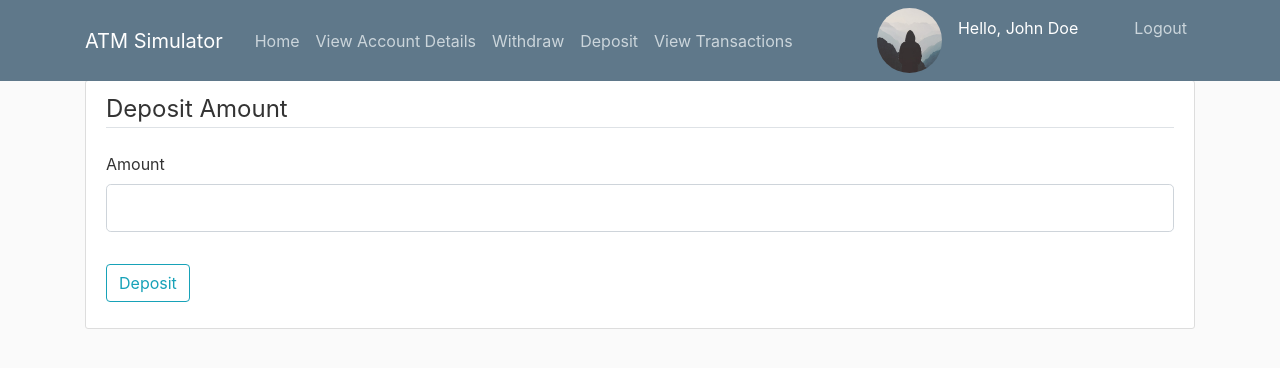
After one commit to TanmayUdupa/atm-simulator, a Flask app: page /deposit in a window 1280 px wide. The commit adds this page. Shown: the top 368 px of the page. Run offline with Flask 3, Linux system fonts and the light colour scheme; a user stored in the database is signed in.

Commit message:
Add deposit page

```diff
--- a/atm/forms.py
+++ b/atm/forms.py
@@ -14,6 +14,7 @@ class WithdrawForm(FlaskForm):
     def validate_amount(self, amount):
         if amount.data > current_user.account_balance:
             raise ValidationError('Amount is greater than your account balance')
-        decimal_places = len(str(amount).split(".")[1]) if "." in str(amount) else 0
-        if decimal_places > 2:
-            raise ValidationError("Amount cannot have more than 2 decimal places")
+
+class DepositForm(FlaskForm):
+    amount = DecimalField('Amount', validators=[DataRequired()])
+    submit = SubmitField('Deposit')
--- a/atm/routes.py
+++ b/atm/routes.py
@@ -1,6 +1,6 @@
 from flask import render_template, url_for, flash, redirect, request
 from atm import app, bcrypt, db
-from atm.forms import LoginForm, WithdrawForm
+from atm.forms import LoginForm, WithdrawForm, DepositForm
 from atm.models import User, Transaction
 from flask_login import login_user, current_user, logout_user, login_required
 
@@ -71,6 +71,23 @@ def withdraw():
     return render_template('withdraw.html', title='Withdraw Amount',
                            form=form, legend='Withdraw Amount')
 
+@app.route("/deposit", methods = ["GET", "POST"])
+@login_required
+def deposit():
+    form = DepositForm()
+    if form.validate_on_submit():
+        prev_balance = current_user.account_balance
+        curr_balance = current_user.account_balance + form.amount.data
+        current_user.account_balance = curr_balance
+        transaction = Transaction(type_trans = 'Deposit', prev_balance = prev_balance, curr_balance = curr_balance,
+                                  amount = form.amount.data, user = current_user)
+        db.session.add(transaction)
+        db.session.commit()
+        flash('Deposit successful!', 'success')
+        return redirect(url_for('home'))
+    return render_template('deposit.html', title='Deposit Amount',
+                           form=form, legend='Deposit Amount')
+
 @app.route("/logout")
 def logout():
     logout_user()
--- /dev/null
+++ b/atm/templates/deposit.html
@@ -0,0 +1,27 @@
+{% extends "layout.html" %}
+{% block content %}
+<div class="content-section">
+    <form method="POST" action="">
+        {{ form.hidden_tag() }}
+        <fieldset class="form-group">
+            <legend class="border-bottom mb-4">{{ legend }}</legend>
+            <div class="form-group">
+                {{ form.amount.label(class="form-control-label") }}
+                {% if form.amount.errors %}
+                    {{ form.amount(class="form-control form-control-lg is-invalid") }}
+                    <div class="invalid-feedback">
+                        {% for error in form.amount.errors %}
+                            <span>{{ error }}</span>
+                        {% endfor %}
+                    </div>
+                {% else %}
+                    {{ form.amount(class="form-control form-control-lg") }}
+                {% endif %}
+            </div>
+        </fieldset>
+        <div class="form-group">
+            {{ form.submit(class="btn btn-outline-info") }}
+        </div>
+    </form>
+</div>
+{% endblock content %}
--- a/atm/templates/layout.html
+++ b/atm/templates/layout.html
@@ -29,6 +29,7 @@
                         {% if current_user.is_authenticated %}
                             <a class="nav-item nav-link" href="{{ url_for('account') }}">View Account Details</a>
                             <a class="nav-item nav-link" href="{{ url_for('withdraw') }}">Withdraw</a>
+                            <a class="nav-item nav-link" href="{{ url_for('deposit') }}">Deposit</a>
                             <a class="nav-item nav-link" href="{{ url_for('view_transactions') }}">View Transactions</a>
                         {% endif %}
                     </div>
```
Also changed, not shown: var/atm-instance/site.db.
